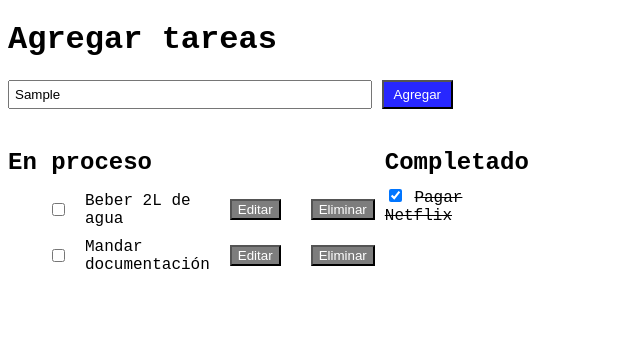
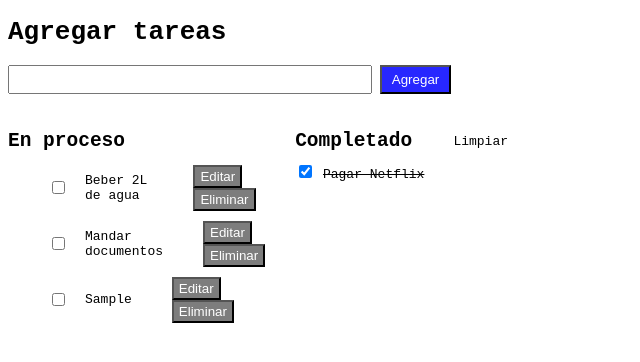
Before and after one commit to RobertoCH10/Actividad-1-JS-HTML-y-CSS, a plain HTML site: page Actividad 1 JS, HTML y CSS/index.html in a window 1280 px wide. Both pictures are taken after typing "Sample" into the empty fields and a click on the button "Agregar". Shown: the whole page, without its empty margins (0-640 px from the left). Drawn offline with Linux system fonts and the light colour scheme.

Commit message:
Add files via upload

```diff
--- a/Actividad 1 JS, HTML y CSS/index.css
+++ b/Actividad 1 JS, HTML y CSS/index.css
@@ -2,10 +2,15 @@
     max-width: 500px;
     margin-right: 10px;
     font-family: "Courier New", Courier, monospace;
+    font-size: small;
 }
 
 h1 {
   text-align: left;
+}
+
+h2 {
+  text-align: justify;
 }
 
 .add-task input[type="text"] {
@@ -23,6 +28,10 @@ h1 {
   display: flex;
   justify-content: space-between;
   margin-top: 20px;
+}
+
+.actions button {
+  display: inline-block;
 }
 
 .task-list {
@@ -44,17 +53,30 @@ h1 {
   margin-right: 10px;
 }
 
+.label-container {
+  display: flex;
+  justify-content: flex-end;
+  margin-bottom: 10px;
+  margin-top: 20px;
+}
+
+.label-container label {
+  cursor: pointer;
+}
+.label-container label:hover {
+  text-decoration: underline;
+}
+
 .task-item span {
   margin-left: 10px;
 }
 
+
+
 .task-item button {
-  margin-left: 20px;
+  margin-left: 40px;
   background-color: rgb(125, 125, 125);
   color: white;
-  margin-right: 10px; /* Añadido margen derecho */
+  margin-right: 30px;
+  padding: 2px 5px;
 }
-
-#completed-tasks {
-  color: green;
-}
--- a/Actividad 1 JS, HTML y CSS/index.html
+++ b/Actividad 1 JS, HTML y CSS/index.html
@@ -1,47 +1,60 @@
 <!DOCTYPE html>
-<html>
+<html lang="en">
 <head>
   <title>Actividad</title>
   <link rel="stylesheet" type="text/css" href="index.css">
+  <script src="index.js"></script>
 </head>
 <body>
+
   <div class="container">
     <h1>Agregar tareas</h1>
+
     <div class="add-task">
-        <input type="text" id="task-input" placeholder="Ingrese una tarea">
-        <button onclick="addTask()">Agregar</button>
-      </div>
+      <input type="text" id="task-input">
+      <button onclick="addTask()">Agregar</button>
+    </div>
+
     <div class="task-list-container">
       <div class="task-list">
         <h2>En proceso</h2>
         <ul id="pending-tasks">
+
           <li class="task-item">
-            <input type="checkbox">
+            <input type="checkbox" onchange="completed(event)">
             <span>Beber 2L de agua</span>
-            <button>Editar</button>
-            <button>Eliminar</button>
+            <div class="actions">
+              <button>Editar</button>
+              <button onclick="deleteTask(event)">Eliminar</button>
+            </div>
           </li>
+
           <li class="task-item">
-            <input type="checkbox">
-            <span>Mandar documentación</span>
-            <button>Editar</button>
-            <button>Eliminar</button>
+            <input type="checkbox" onchange="completed(event)">
+            <span>Mandar documentos</span>
+            <div class="actions">
+              <button>Editar</button>
+              <button onclick="deleteTask(event)">Eliminar</button>
+            </div>
           </li>
+
         </ul>
       </div>
 
       <div class="task-list">
         <h2>Completado</h2>
-        <input type="checkbox" class="checkbox-input2"checked>
-            <span style="text-decoration: line-through;">Pagar Netflix</span>
-        <ul id="completed-tasks">
-        </ul>
+
+        <input type="checkbox" class="checkbox-input2" checked>
+        <span style="text-decoration: line-through;">Pagar Netflix</span>
+        <ul id="completed-tasks"></ul>
       </div>
+      <div class="label-container">
+          <label onclick="clearCompletedTasks()">Limpiar</label>
+        </div>
     </div>
-
 
   </div>
 
-
+  <script src="index.js"></script>
 </body>
 </html>
--- /dev/null
+++ b/Actividad 1 JS, HTML y CSS/index.js
@@ -0,0 +1,66 @@
+function addTask() {
+    var taskInput = document.getElementById("task-input");
+    var taskList = document.getElementById("pending-tasks");
+
+    if (taskInput.value.trim() !== "") {
+      var newTask = document.createElement("li");
+      newTask.className = "task-item";
+
+      var checkbox = document.createElement("input");
+      checkbox.type = "checkbox";
+      checkbox.onchange = completed;
+
+      var span = document.createElement("span");
+      span.textContent = taskInput.value;
+
+      var actionsDiv = document.createElement("div");
+      actionsDiv.className = "actions";
+
+      var editButton = document.createElement("button");
+      editButton.textContent = "Editar";
+
+      var deleteButton = document.createElement("button");
+      deleteButton.textContent = "Eliminar";
+      deleteButton.onclick = deleteTask;
+
+      actionsDiv.appendChild(editButton);
+      actionsDiv.appendChild(deleteButton);
+
+      newTask.appendChild(checkbox);
+      newTask.appendChild(span);
+      newTask.appendChild(actionsDiv);
+
+      taskList.appendChild(newTask);
+
+      taskInput.value = "";
+    }
+  }
+
+  function completed(event) {
+    var checkbox = event.target;
+    var taskItem = checkbox.parentNode;
+    var taskText = taskItem.querySelector("span");
+    var completedTasks = document.getElementById("completed-tasks");
+    var pendingTasks = document.getElementById("pending-tasks");
+
+    if (checkbox.checked) {
+      taskText.style.textDecoration = "line-through";
+      taskItem.removeChild(taskItem.querySelector(".actions")); // Remover los botones del elemento
+      completedTasks.appendChild(taskItem);
+    } else {
+      taskText.style.textDecoration = "none";
+      pendingTasks.appendChild(taskItem);
+      taskItem.appendChild(taskItem.querySelector(".actions")); // Restaurar los botones del elemento
+    }
+  }
+
+
+  function deleteTask(event) {
+    var taskItem = event.target.parentNode.parentNode;
+    var taskList = taskItem.parentNode;
+    taskList.removeChild(taskItem);
+  }
+  function clearCompletedTasks() {
+  var completedTasks = document.getElementById("completed-tasks");
+  completedTasks.innerHTML = "";
+}
```
